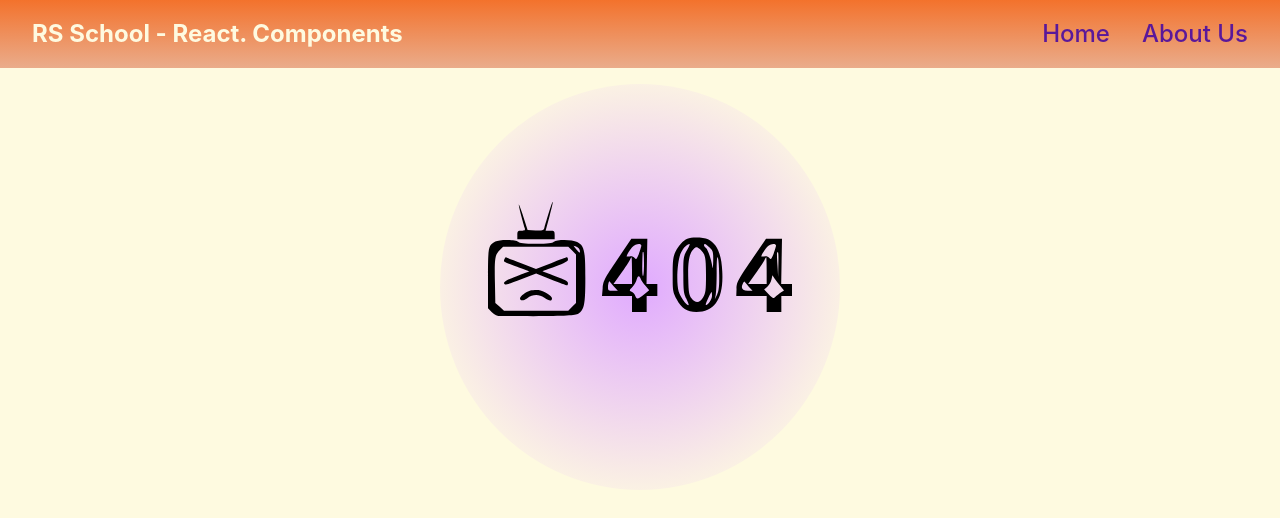
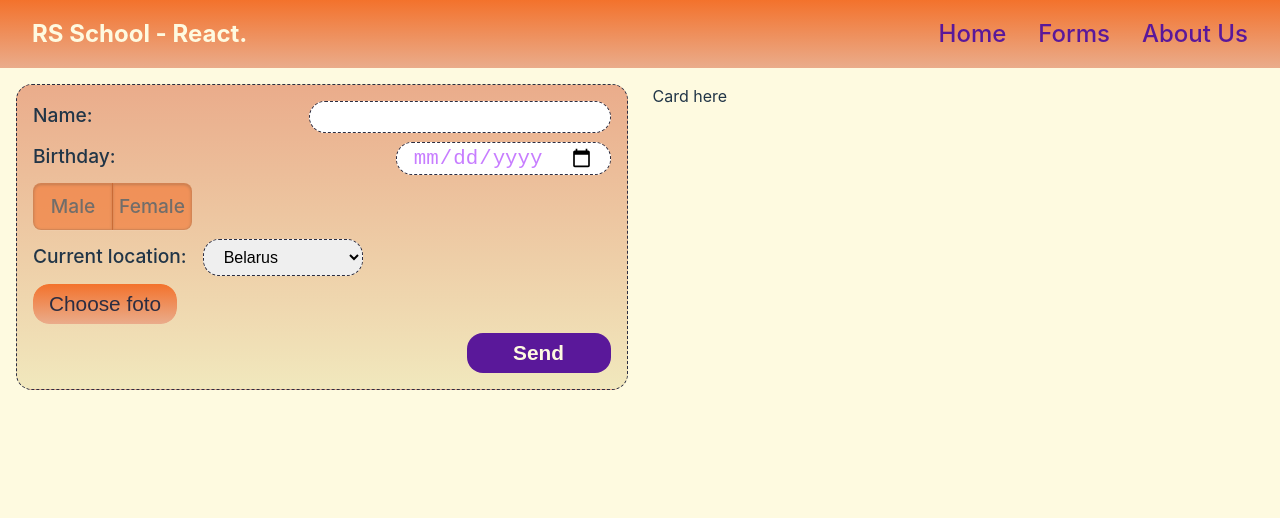
Before and after one commit to tbandelikova/react-studies, a React (Vite) app in the folder react-ts-app/: page /forms in a window 1280 px wide. Shown: the top 518 px of the page. Built offline with nearby package versions, Linux system fonts and the light colour scheme.

Commit message:
feat: add casic html to forms page

```diff
--- a/react-ts-app/src/App.css
+++ b/react-ts-app/src/App.css
@@ -21,7 +21,7 @@
   align-items: center;
 }
 
-.navigate-list li:first-child {
+.navigate-list li:not(:last-child) {
   margin-right: 2rem;
 }
 
@@ -104,6 +104,132 @@
   vertical-align: text-top;
 }
 
+/* Forms page */
+.formcontainer {
+  border-radius: 1rem;
+  border: 1px dashed #2b2d42;
+  padding: 1rem;
+  background: #eaac8b;
+  background: linear-gradient(180deg, #eaac8b 0%, #f1e8bd 100%);
+}
+
+.form {
+  min-height: 17rem;
+  display: flex;
+  flex-direction: column;
+  align-items: flex-start;
+  justify-content: space-around;
+}
+
+.form-element {
+  width: 100%;
+  display: flex;
+  flex-wrap: wrap;
+  justify-content: space-between;
+}
+
+.form-element:not(:last-child) {
+  margin-bottom: 0.5rem;
+}
+
+.form-submit {
+  justify-content: end;
+}
+
+.switch input {
+  width: 0;
+  height: 0;
+}
+
+.switch label {
+  display: inline-block;
+  width: 5rem;
+  background-color: #f3722c;
+  opacity: 0.6;
+  text-align: center;
+  padding: 0.5rem 0;
+  margin-right: -1px;
+  border: 1px solid #00000033;
+  box-shadow: inset 0 1px 3px #0000004d, 0 1px #ffffff1a;
+	transition: all 0.3s ease-in-out;
+}
+
+.switch label:first-of-type {
+  border-radius: 0.5rem 0 0 0.5rem;
+}
+
+.switch label:last-of-type {
+  border-radius: 0 0.5rem 0.5rem 0;
+}
+
+.switch label:hover {
+	cursor: pointer;
+}
+
+.switch input:checked + label {
+	opacity: 1;
+	box-shadow: none;
+}
+
+.file {
+  width: 9rem;
+  border: none;
+  color: transparent;
+  padding: 0;
+}
+
+.file::-webkit-file-upload-button {
+  visibility: hidden;
+}
+
+.file::before {
+  content: 'Choose foto';
+  color: #2b2d42;
+  display: inline-block;
+  background: #f3722c;
+  background: linear-gradient(180deg, #f3722c 0%, #eaac8b 100%);
+  border: none;
+  border-radius: 1rem;
+  padding: 0.5rem 1rem;
+  outline: none;
+  cursor: pointer;
+  font-weight: 500;
+  transition: all .3s;
+}
+.file:hover::before {
+  background: #f3722c;
+}
+
+.file:active::before,
+.submit:active {
+  transform: scale(0.9);
+}
+
+.submit {
+  width: 9rem;
+  background: #5a189a;
+  color: #fefae0;
+  border: none;
+  border-radius: 1rem;
+  padding: 0.5rem;
+  outline: none;
+  cursor: pointer;
+  font-weight: 700;
+  transition: all .3s;
+  text-align: center;
+}
+
+.submit:hover {
+  background: #c77dff;
+}
+
+.form-cards {
+  display: flex;
+  justify-content: space-between;
+  flex-wrap: wrap;
+  gap: 2rem;
+}
+
 /* NoMatch page */
 .wrapper-no-match {
   max-width: 80%;
--- a/react-ts-app/src/App.tsx
+++ b/react-ts-app/src/App.tsx
@@ -2,6 +2,7 @@ import { Component } from 'react';
 import { Route, Routes } from 'react-router-dom';
 import './App.css';
 import Home from './pages/Home';
+import Forms from './pages/Forms';
 import About from './pages/About';
 import NoMatch from './pages/NoMatch';
 import Header from './components/Header';
@@ -13,6 +14,7 @@ export default class App extends Component {
         <Header />
         <Routes>
           <Route path="/" element={<Home />} />
+          <Route path="/forms" element={<Forms />} />
           <Route path="/about" element={<About />} />
           <Route path="*" element={<NoMatch />} />
         </Routes>
--- a/react-ts-app/src/components/Header.tsx
+++ b/react-ts-app/src/components/Header.tsx
@@ -3,10 +3,13 @@ import { Link } from 'react-router-dom';
 export default function Header() {
   return (
     <header className="navigate">
-      <h1>RS School - React. Components</h1>
+      <h1>RS School - React.</h1>
       <ul className="navigate-list">
         <li>
           <Link to="/">Home</Link>
+        </li>
+        <li>
+          <Link to="/forms">Forms</Link>
         </li>
         <li>
           <Link to="/about">About Us</Link>
--- a/react-ts-app/src/index.css
+++ b/react-ts-app/src/index.css
@@ -68,6 +68,11 @@ button:active {
   transform: translateY(3px);
 }
 
+label {
+  font-size: 1.2rem;
+  font-weight: 500;
+}
+
 input {
   border-radius: 1rem;
   border: 1px dashed #2b2d42;
@@ -81,11 +86,31 @@ input:focus {
   outline: none;
 }
 
+select {
+  width: 10rem;
+  font-size: 1rem;
+  margin-left: 1rem;
+  padding: 0.5rem 1rem;
+  border-radius: 1rem;
+  border: 1px dashed #2b2d42;
+}
+
 .wrapper {
   margin: 0 auto;
   max-width: 1280px;
   padding: 1rem;
   display: flex;
+}
+
+.center-column {
   flex-direction: column;
   align-items: center;
 }
+
+.two-columns {
+  justify-content: space-between;
+}
+
+.two-columns > * {
+  flex-basis: 49%;
+}
--- a/react-ts-app/src/pages/About.tsx
+++ b/react-ts-app/src/pages/About.tsx
@@ -3,7 +3,7 @@ import { Component } from 'react';
 class About extends Component {
   render() {
     return (
-      <div className="wrapper">
+      <div className="wrapper center-column">
         <p>Welcome to React!</p>
       </div>
     );
--- /dev/null
+++ b/react-ts-app/src/pages/Forms.tsx
@@ -0,0 +1,52 @@
+import React, { Component } from 'react';
+
+class Forms extends Component {
+  render() {
+    return (
+      <main>
+        <div className="wrapper two-columns">
+          <div className="formcontainer">
+            <form className="form" action="">
+              <div className="form-element">
+                <label htmlFor="textInput">Name:</label>
+                <input type="text" name="name" id="textInput" />
+              </div>
+              <div className="form-element">
+                <label htmlFor="dateInput">Birthday:</label>
+                <input type="date" name="date" id="dateInput" />
+              </div>
+              <div className="form-element">
+                <div className="switch">
+                  <input type="radio" id="male" name="sex" value="Male" />
+                  <label htmlFor="male">Male</label>
+                  <input type="radio" id="female" name="sex" value="Female" />
+                  <label htmlFor="female">Female</label>
+                </div>
+              </div>
+              <div className="form-element">
+                <label className="select" htmlFor="location">
+                  Current location:
+                  <select>
+                    <option value="Belarus">Belarus</option>
+                    <option value="Ukraine">Ukraine</option>
+                    <option value="Poland">Poland</option>
+                    <option value="Lithuania">Lithuania</option>
+                  </select>
+                </label>
+              </div>
+              <div className="form-element">
+                <input className="file" type="file" accept="image/*" />
+              </div>
+              <div className="form-element form-submit">
+                <input className="submit" type="submit" value="Send" />
+              </div>
+            </form>
+          </div>
+          <div className="form-cards">Card here</div>
+        </div>
+      </main>
+    );
+  }
+}
+
+export default Forms;
--- a/react-ts-app/src/pages/Home.tsx
+++ b/react-ts-app/src/pages/Home.tsx
@@ -7,7 +7,7 @@ class Home extends Component {
   render() {
     return (
       <main>
-        <div className="wrapper">
+        <div className="wrapper center-column">
           <SearchBar />
           <div className="cards">
             {data.map((card) => (
```
